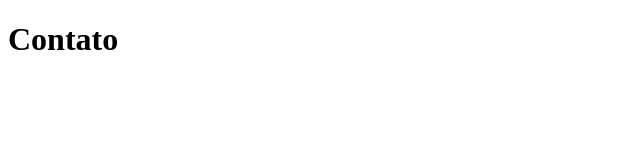
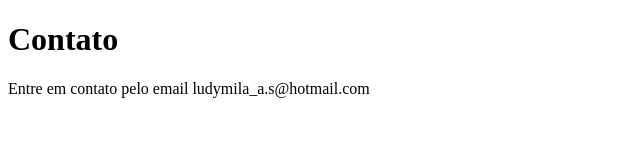
Before and after one commit to LudymilaSAbreu/sistema-de-cadastro, a plain HTML site: page contato.html in a window 1280 px wide. Shown: the whole page, without its empty margins (0-640 px from the left). Drawn offline with Linux system fonts and the light colour scheme.

Commit message:
adicionando o email de contato

```diff
--- a/contato.html
+++ b/contato.html
@@ -8,5 +8,6 @@
 </head>
 <body>
     <h1>Contato</h1>
+    <p>Entre em contato pelo email ludymila_a.s@hotmail.com</p>
 </body>
 </html>
```
